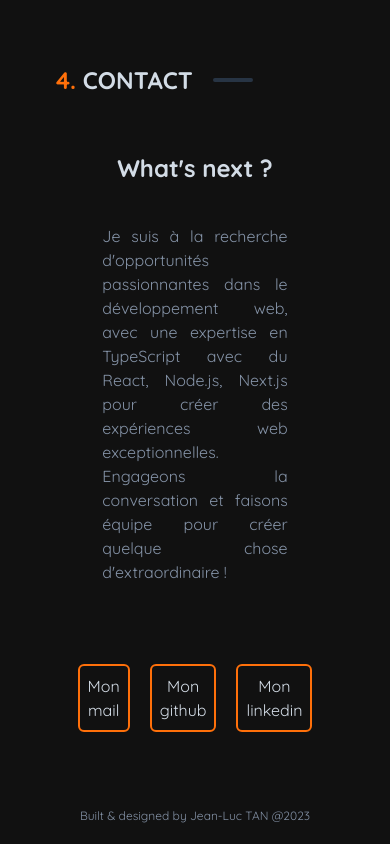
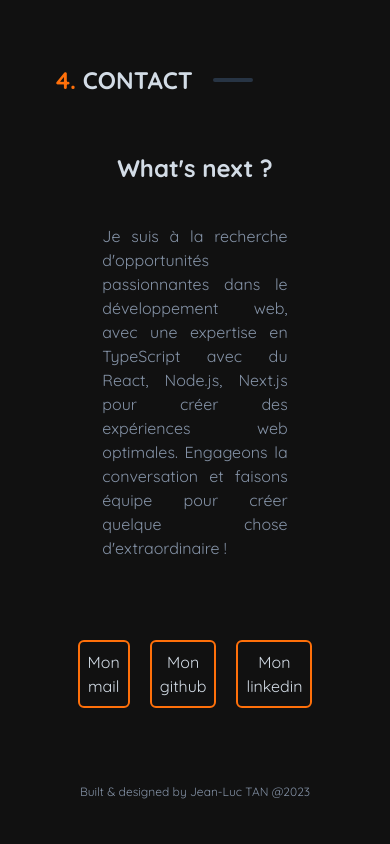
Before and after one commit to jltp2c/portfolioV2, a Next.js app: page /myportfolio in a window 390 px wide. Shown: the part 5857-6701 px from the top of the page. After the commit the page ends 6677 px from the top, so only its background shows below. Built offline with nearby package versions, Linux system fonts and the light colour scheme.

Commit message:
last maj

```diff
--- a/app/layout.jsx
+++ b/app/layout.jsx
@@ -1,3 +1,4 @@
+import Head from "next/head";
 import "../styles/globals.css";
 import { Quicksand } from "next/font/google";
 
@@ -14,9 +15,9 @@ export const metadata = {
 export default function RootLayout({ children }) {
   return (
     <html lang="fr">
-      <head>
+      <Head>
         <link rel="icon" href="/favicon.ico" />
-      </head>
+      </Head>
       <body className={quicksand.className}>
         <main className="app">{children}</main>
       </body>
--- a/components/contact/Contact.jsx
+++ b/components/contact/Contact.jsx
@@ -18,8 +18,8 @@ function Contact() {
         <h2 className="text-justify text-gray mb-10">
           Je suis à la recherche d'opportunités passionnantes dans le
           développement web, avec une expertise en TypeScript avec du React,
-          Node.js, Next.js pour créer des expériences web exceptionnelles.
-          Engageons la conversation et faisons équipe pour créer quelque chose
+          Node.js, Next.js pour créer des expériences web optimales. Engageons
+          la conversation et faisons équipe pour créer quelque chose
           d'extraordinaire !
         </h2>
         <div className={styles.iconesStacks}>
--- a/components/navbar/NavBar.tsx
+++ b/components/navbar/NavBar.tsx
@@ -18,7 +18,7 @@ function NavBar() {
       </div>
       <div className={styles.menu}>
         <div>
-          <ul className="md:flex md:justify-end m-2 gap-6 p-1 text-xs">
+          <ul className="md:flex md:justify-end m-2 gap-6 p-1 text-sm">
             <li className="cursor-pointer ">
               <Link
                 activeClass="active"
--- a/components/pageWrapper.jsx
+++ b/components/pageWrapper.jsx
@@ -5,7 +5,7 @@ import { motion, AnimatePresence } from "framer-motion";
 export const PageWrapper = ({ children }) => (
   <AnimatePresence>
     <motion.div
-      initial={{ opacity: 0, scale: 0.5 }}
+      initial={{ opacity: 0, scale: 1 }}
       animate={{ opacity: 1, scale: 1 }}
       transition={{ duration: 0.7 }}>
       {children}
```
Also changed, not shown: components/navbar/navbar.module.css (line endings or trailing spaces).
